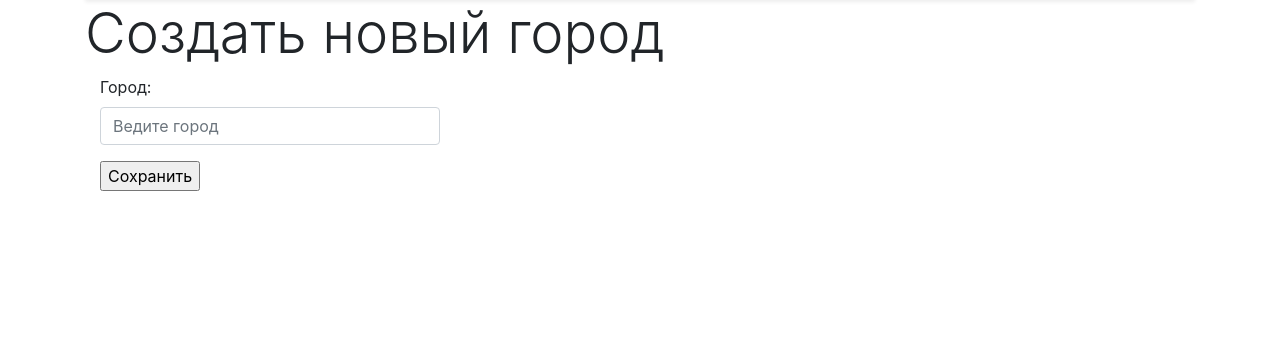
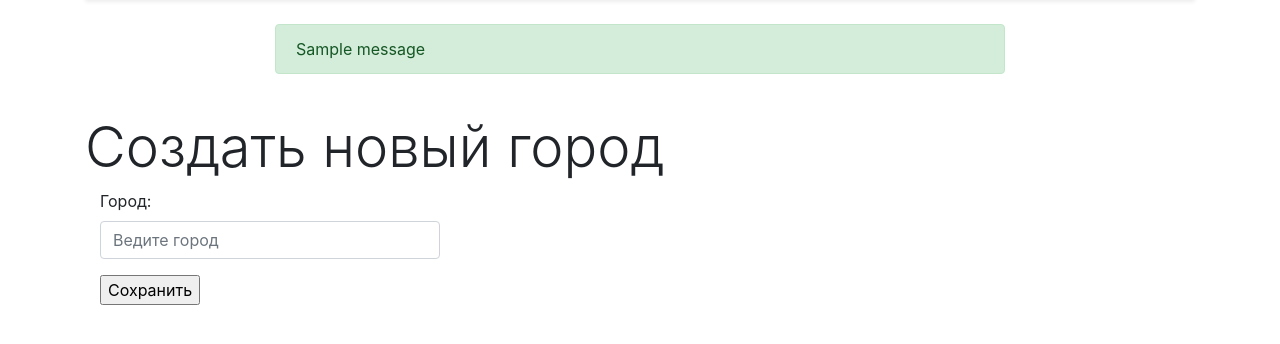
Before and after one commit to User184/src, a Django app: page /cities/add/ in a window 1280 px wide. Shown: the part 57-401 px from the top of the page. Run offline with Django 3.2, Linux system fonts and the light colour scheme; tables that the repository leaves empty hold one stand-in row (values such as "Sample post"); one stand-in notice (Sample message) is shown; some libraries are stand-ins or nearby versions.

Commit message:
3.23.Messages

```diff
--- a/cities/views.py
+++ b/cities/views.py
@@ -1,6 +1,8 @@
 from django.shortcuts import render
 from django.views.generic.detail import DetailView
 from django.views.generic.edit import (CreateView, UpdateView, DeleteView)
+from django.contrib.messages.views import SuccessMessageMixin
+from django.contrib import messages
 from django.core.paginator import Paginator
 from django.urls import reverse_lazy
 
@@ -27,24 +29,27 @@ class CityDetailView(DetailView):
     context_object_name ='objects'
     template_name = 'cities/detail.html'
 
-class CityCreateView(CreateView):
+class CityCreateView(SuccessMessageMixin, CreateView):
     model = City
     form_class = CityForm
     template_name = 'cities/create.html'
     success_url = reverse_lazy('city:home')
+    success_message = 'Город успешно создан.'
 
-class CityUpdateView(UpdateView):
+class CityUpdateView(SuccessMessageMixin, UpdateView):
     model = City
     form_class = CityForm
     template_name = 'cities/Update.html'
     success_url = reverse_lazy('city:home')
+    success_message = 'Город отредактирован.'
 
 class CityDeleteView(DeleteView):
     model = City
-    template_name = 'cities/Delete.html'
+    # template_name = 'cities/Delete.html'
     success_url = reverse_lazy('city:home')
 
     # для моментального удаления объекта, без запроса подтверждения на
     # отдельной форме html
     def get(self,request,*args, **kwargs):
+        messages.success(request, 'Город удален')
         return self.post(request, *args, **kwargs)
--- a/templates/base.html
+++ b/templates/base.html
@@ -53,6 +53,31 @@
         </div>
       </nav>
   </div>
+
+<div class="container  my-4">
+  <div class="row">
+    <div class="col-md-8 mx-auto">
+      {% if messages %}
+          {% for message in messages %}
+            {% if message.level == DEFAULT_MESSAGE_LEVELS.ERROR %}
+              <div class="alert alert-danger messages">
+                <span{% if message.tags %} class="{{ message.tags }}"{% endif %}>
+                  Внимание! {{ message }} </br>
+                </span>
+              </div>
+            {% else %}
+              <div class="alert alert-success messages">
+                <span{% if message.tags %} class="{{ message.tags }}"{% endif %}>
+                  {{ message }} </br>
+                </span>
+              </div>
+            {% endif %}
+          {% endfor %}
+      {% endif %}
+    </div>
+  </div>
+</div>
+
     <div class ='container'>
       {% block content%} {% endblock%}
     </div>
```
